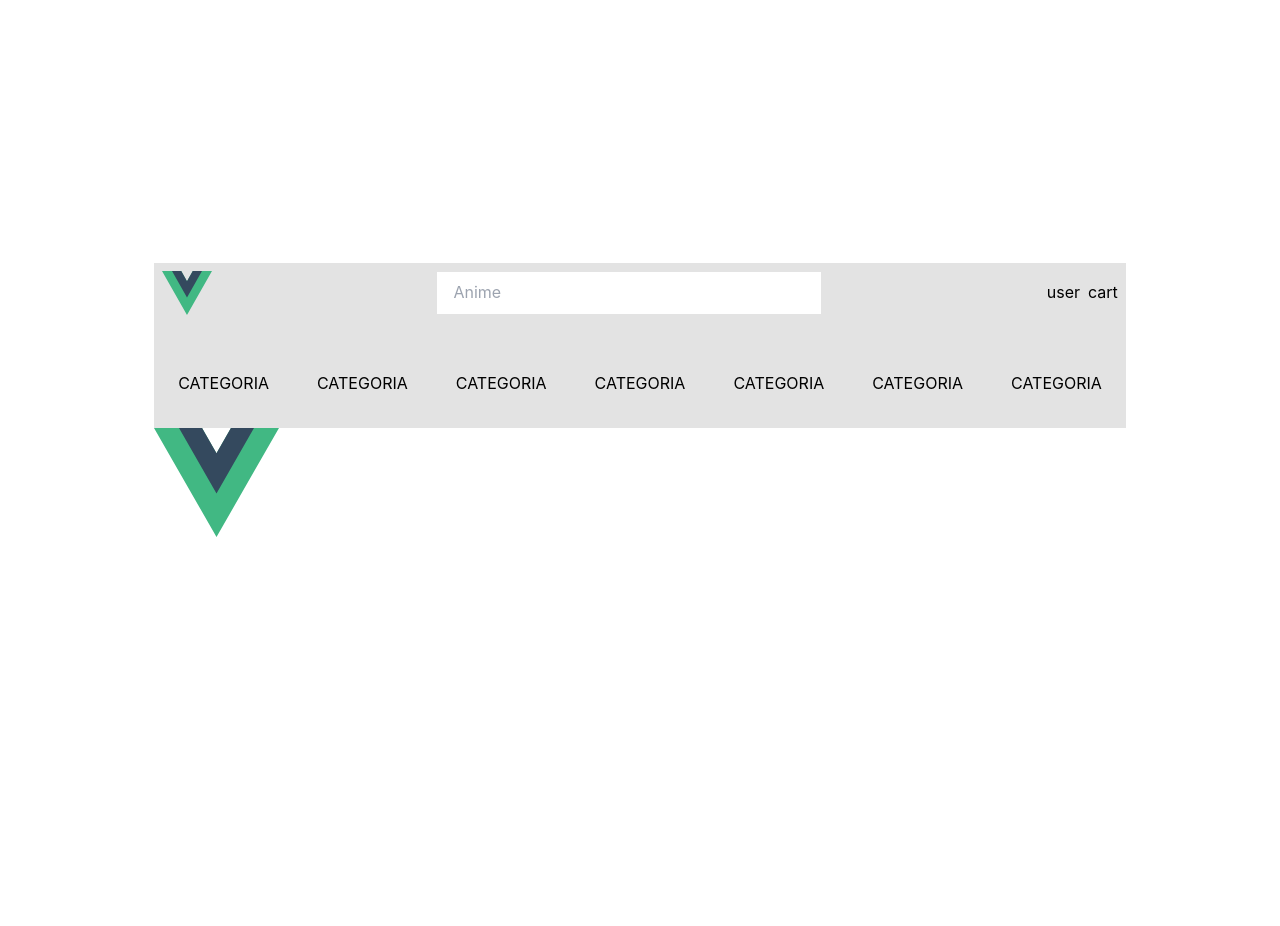
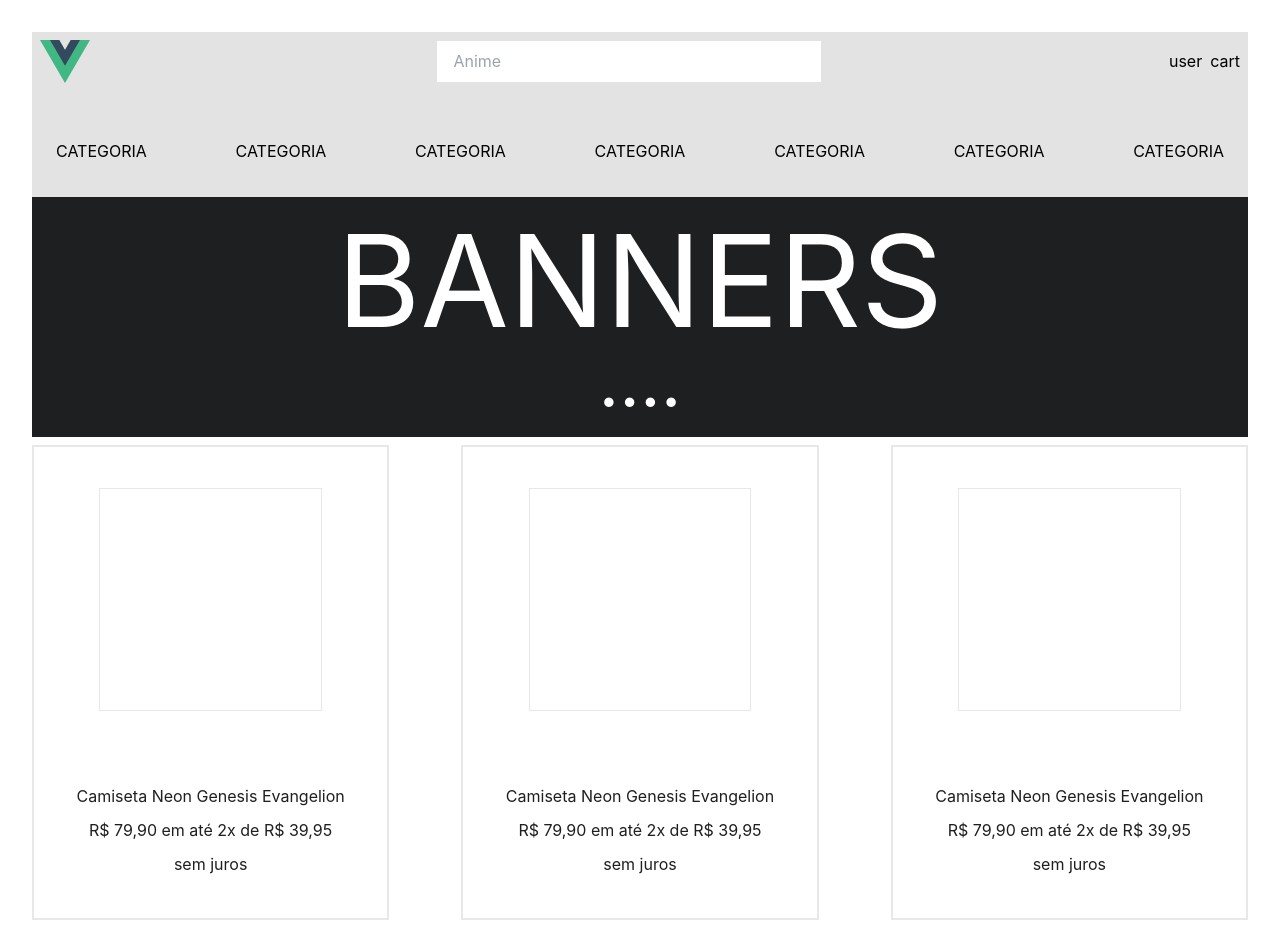
Before and after one commit to renovatt/t-shirt-store, a Vue app: page / in a window 1280 px wide. Shown: the top 926 px of the page. Before the commit the page ends 800 px from the top, so only its background shows below. Built offline with nearby package versions, Linux system fonts and the light colour scheme.

Commit message:
feat: home view

```diff
--- /dev/null
+++ b/src/components/the-card.vue
@@ -0,0 +1,15 @@
+<template>
+  <div
+    class="flex h-[29.706rem] w-[22.331rem] flex-col items-center justify-around gap-2 border-2 border-700/10 p-2 text-800">
+    <figure class="h-[13.919rem] w-[13.919rem] border border-700/10"></figure>
+    <span class="flex flex-col items-center justify-center gap-2">
+      <h3 class="text-700"> Camiseta Neon Genesis Evangelion</h3>
+      <span class="text-700">R$ 79,90 em até 2x de R$ 39,95</span>
+      <span class="text-700">sem juros</span>
+    </span>
+  </div>
+</template>
+
+<script setup lang="ts">
+
+</script>
--- a/src/router/index.ts
+++ b/src/router/index.ts
@@ -1,5 +1,5 @@
 import { createRouter, createWebHistory } from 'vue-router'
-import HomeView from '../views/HomeView.vue'
+import Home from '../views/view-home.vue'
 
 const router = createRouter({
   history: createWebHistory(import.meta.env.BASE_URL),
@@ -7,7 +7,7 @@ const router = createRouter({
     {
       path: '/',
       name: 'home',
-      component: HomeView
+      component: Home
     },
   ]
 })
--- a/src/views/HomeView.vue
+++ /dev/null
@@ -1,8 +0,0 @@
-<script setup lang="ts">
-</script>
-
-<template>
-  <header class="flex flex-col">
-    <img alt="Vue logo" src="@/assets/logo.svg" width="125" height="125" />
-  </header>
-</template>
--- /dev/null
+++ b/src/views/view-home.vue
@@ -0,0 +1,32 @@
+<script setup lang="ts">
+import Card from '@/components/the-card.vue';
+
+</script>
+
+<template>
+  <div>
+    <div class="flex h-60 w-full flex-col items-center justify-center bg-700">
+      <span class="text-9xl text-800">BANNERS</span>
+      <div class="flex">
+        <span class="text-7xl text-800">.</span>
+        <span class="text-7xl text-800">.</span>
+        <span class="text-7xl text-800">.</span>
+        <span class="text-7xl text-800">.</span>
+      </div>
+    </div>
+
+    <div class="flex flex-wrap items-center justify-between gap-2 bg-800 py-2">
+      <Card />
+      <Card />
+      <Card />
+      <Card />
+      <Card />
+      <Card />
+      <Card />
+      <Card />
+      <Card />
+      <Card />
+      <Card />
+    </div>
+  </div>
+</template>
```
